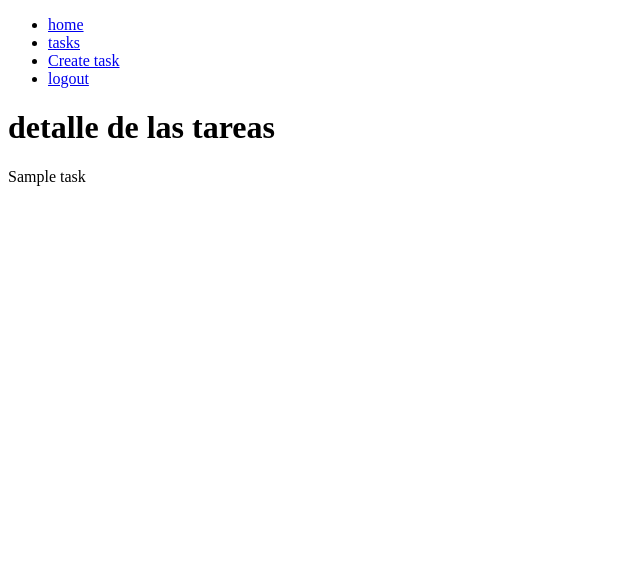
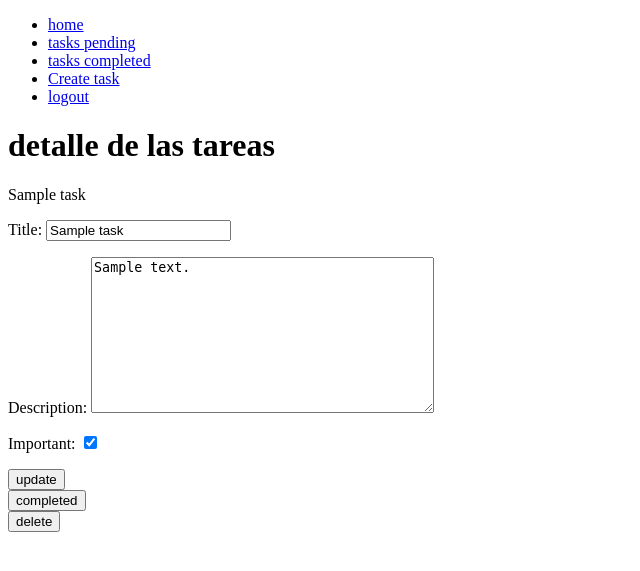
Before and after one commit to BillGutierrezVega/django-tareas, a Django app: page /tasks/1 in a window 1280 px wide. Shown: the top 571 px of the page, without its empty margins (0-640 px from the left). Run offline with Django 4.2, Linux system fonts and the light colour scheme; a user stored in the database is signed in; tables that the repository leaves empty hold one stand-in row (values such as "Sample post").

Commit message:
lógica completa a falta de estilos

```diff
--- a/djangocrud/settings.py
+++ b/djangocrud/settings.py
@@ -118,6 +118,8 @@ USE_TZ = True
 
 STATIC_URL = 'static/'
 
+LOGIN_URL = 'signin'
+
 # Default primary key field type
 # https://docs.djangoproject.com/en/4.1/ref/settings/#default-auto-field
 
--- a/djangocrud/urls.py
+++ b/djangocrud/urls.py
@@ -23,8 +23,11 @@ urlpatterns = [
     path("", views.home, name="home"),
     path("signup/", views.signup, name="signup"),
     path("tasks/", views.tasks, name="tasks"),
+    path("tasks/completed", views.tasks_completed, name="tasks_completed"),
     path("tasks/create", views.create_task, name="create_task"),
     path("tasks/<int:task_id>", views.task_detail, name="task_detail"),
+    path("tasks/<int:task_id>/completed", views.complete_task, name="complete_task"),
+    path("tasks/<int:task_id>/deleted", views.delete_task, name="delete_task"),
     path("logout/", views.cerrar_secion, name="logout"),
     path("signin/", views.signin, name="signin"),
 ]
--- a/tasks/templates/base.html
+++ b/tasks/templates/base.html
@@ -1,17 +1,20 @@
 <!DOCTYPE html>
 <html lang="en">
+
 <head>
     <meta charset="UTF-8">
     <meta http-equiv="X-UA-Compatible" content="IE=edge">
     <meta name="viewport" content="width=device-width, initial-scale=1.0">
     <title> {% block title %}{% endblock title %}</title>
 </head>
+
 <body>
     <nav>
         <ul>
             <li><a href="/">home</a></li>
             {% if user.is_authenticated %}
-            <li><a href="/tasks">tasks</a></li>
+            <li><a href="{% url 'tasks' %}">tasks pending</a></li>
+            <li><a href="{% url 'tasks_completed' %}">tasks completed</a></li>
             <li><a href="/tasks/create">Create task</a></li>
             <li><a href="/logout">logout</a></li>
             {% else %}
@@ -26,4 +29,5 @@
     {% endblock content %}
 
 </body>
+
 </html>
--- a/tasks/templates/task_detail.html
+++ b/tasks/templates/task_detail.html
@@ -8,5 +8,29 @@
 
 {% block content %}
     <h1>detalle de las tareas</h1>
+
+    {{ error }}
+
     {{tasks.title}}
+    <form action="" method="POST">
+        {% csrf_token %}
+        {{ form.as_p }}
+        <button>
+            update
+        </button>
+    </form>
+
+    <form action="{% url 'complete_task' tasks.id %}" method="POST">
+        {% csrf_token %}
+        <button>
+            completed
+        </button>
+    </form>
+
+    <form action="{% url 'delete_task' tasks.id %}" method="POST">
+        {% csrf_token %}
+        <button>
+            delete
+        </button>
+    </form>
 {% endblock content %}
--- a/tasks/templates/tasks.html
+++ b/tasks/templates/tasks.html
@@ -20,6 +20,7 @@ Home
             {% endif %}
             <p>{{ task.description }}</p>
             <p>{{ task.user.username }}</p>
+            <p>{{ task.datecompleted|date:'M j Y:i' }}</p>
         </a>
     </li>
     {% endfor %}
--- a/tasks/views.py
+++ b/tasks/views.py
@@ -2,6 +2,8 @@ from django.shortcuts import render, redirect, get_object_or_404
 from django.contrib.auth.forms import UserCreationForm, AuthenticationForm
 from django.contrib.auth.models import User
 from django.contrib.auth import login, logout, authenticate
+from django.contrib.auth.decorators import login_required
+from django.utils import timezone
 from django.db import IntegrityError
 from .form import TaskForm
 from .models import Task
@@ -45,11 +47,19 @@ def signup(request):
             )
 
 
+@login_required
 def tasks(request):
     tasks = Task.objects.filter(user=request.user, datecompleted__isnull=True)
     return render(request, "tasks.html", {"tasks":tasks})
 
 
+@login_required
+def tasks_completed(request):
+    tasks = Task.objects.filter(user=request.user, datecompleted__isnull=False).order_by('-datecompleted')
+    return render(request, "tasks.html", {"tasks":tasks})
+
+
+@login_required
 def create_task(request):
     if request.method == "GET":
         return render(request, CREATE_TASK, {"form": TaskForm})
@@ -68,11 +78,44 @@ def create_task(request):
             )
 
 
+@login_required
 def task_detail(request, task_id):
-    tasks = get_object_or_404(Task, pk=task_id)
-    return render(request, "task_detail.html", {"tasks": tasks})
+    try:
+        if request.method == "GET":
+            tasks = get_object_or_404(Task, pk=task_id, user=request.user)
+            form = TaskForm(instance=tasks)
+            return render(request, "task_detail.html", {"tasks": tasks, "form": form})
+        else:
+            tasks = get_object_or_404(Task, pk=task_id, user=request.user)
+            form = TaskForm(request.POST, instance=tasks)
+            form.save()
+            return redirect("tasks")
+    except ValueError:
+        return render(
+            request,
+            'task_detail.html',
+            {"tasks": tasks, "form": TaskForm, "error": "Tarea no creada, ingrese valores válidos"},
+        )
 
 
+@login_required
+def complete_task(request, task_id):
+    task = get_object_or_404(Task, pk=task_id, user=request.user)
+    if request.method == 'POST':
+        task.datecompleted = timezone.now()
+        task.save()
+        return redirect("tasks")
+
+
+@login_required
+def delete_task(request, task_id):
+    task = get_object_or_404(Task, pk=task_id, user=request.user)
+    if request.method == 'POST':
+        task.delete()
+        return redirect("tasks")
+
+
+@login_required
 def cerrar_secion(request):
     logout(request)
     return redirect("home")
```
